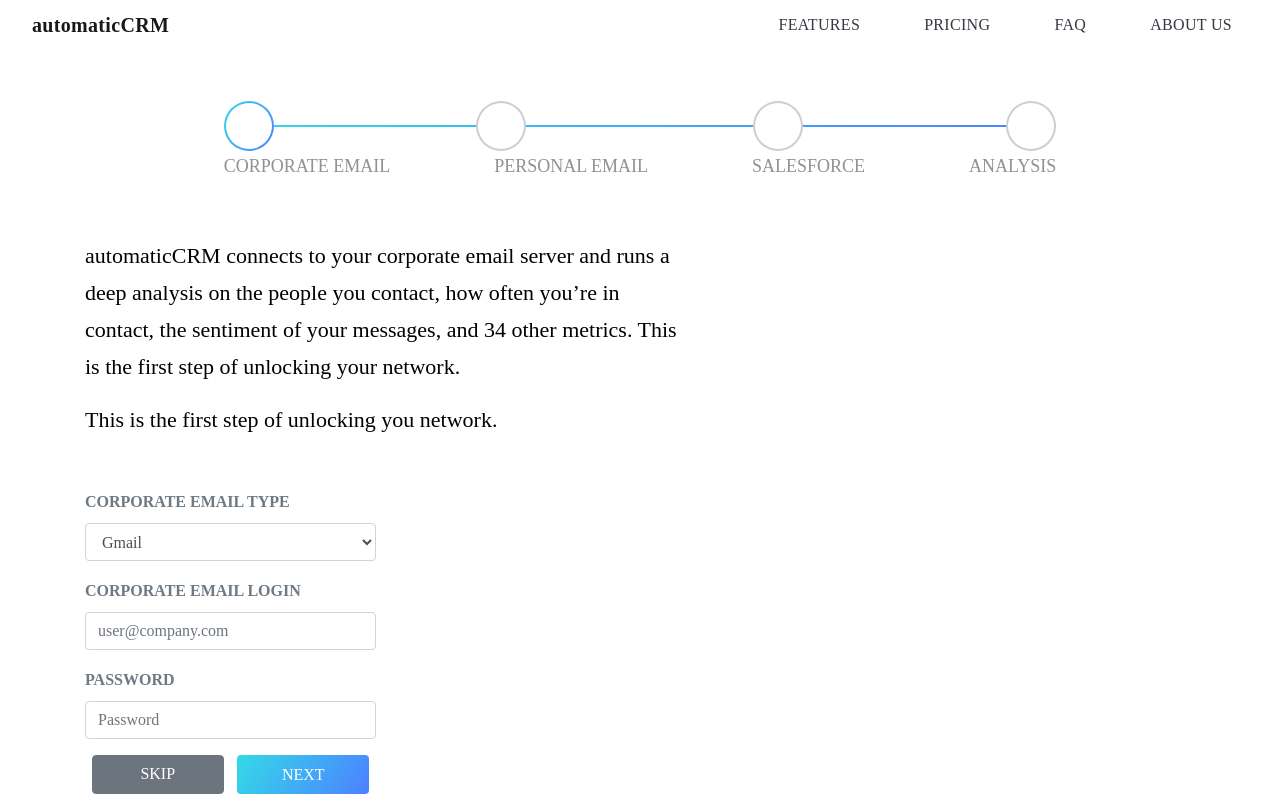
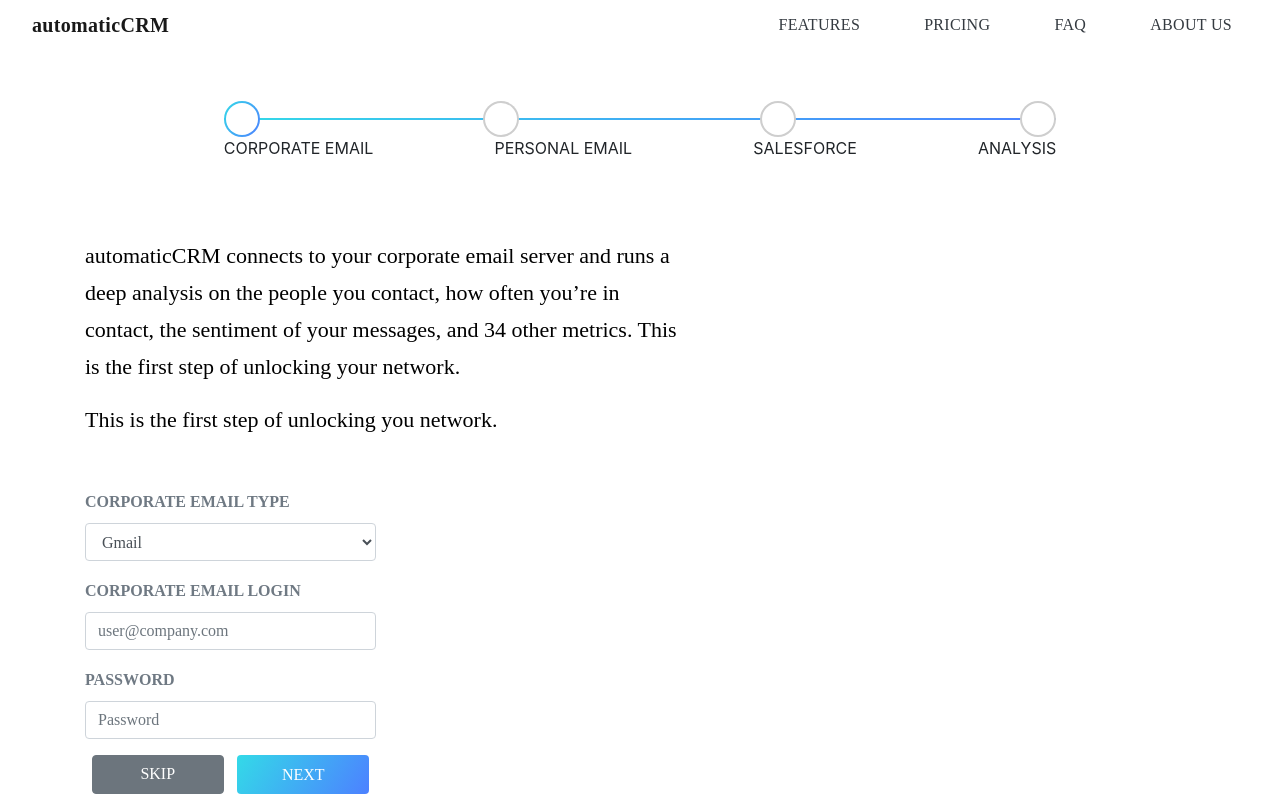
Before and after one commit to dskurbatov/automatic-crm, a React (Create React App) app: page / in a window 1280 px wide. Built offline with nearby package versions, Linux system fonts and the light colour scheme.

Commit message:
cleaned some css properties

```diff
--- a/src/index.css
+++ b/src/index.css
@@ -25,7 +25,7 @@
 }
 
 .wrapper {
-  height: 50px;
+  height: 36px;
 }
 
 .wrapper .active {
@@ -34,8 +34,8 @@
 
 .knob {
   position: absolute;
-  width: 50px;
-  height: 50px;
+  width: 36px;
+  height: 36px;
   border-radius: 50%;
   padding: 2px;
   top: 50%;
@@ -52,11 +52,11 @@
 
 .check {
   position: absolute;
-  left: 40%;
-  top: 15%;
+  left: 36%;
+  top: 22%;
   transform: rotate(45deg);
-  height: 25px;
-  width: 15px;
+  height: 14.5px;
+  width: 12.5px;
   border-bottom: 3px solid rgba(23, 151, 166, 0.83);;
   border-right: 3px solid rgba(23, 151, 166, 0.83);;
 }
@@ -66,22 +66,26 @@
 }
 
 .knob:nth-child(2) {
-  left: calc(33.3% - 25px);
+  left: calc(33.3% - 18px);
 }
 
 .knob:nth-child(3) {
-  left: calc(66.6% - 25px);
+  left: calc(66.6% - 18px);
 }
 
 .knob:nth-child(4) {
-  left: calc(100% - 50px);
+  left: calc(100% - 36px);
 }
 
-p {
+.progress-text > p {
   font-family: Maison Mono;
   line-height: 33px;
   font-size: 18px;
   color: #919191;
+}
+
+.progress-text > p.active {
+  color: #487BED;
 }
 
 .info {
```
